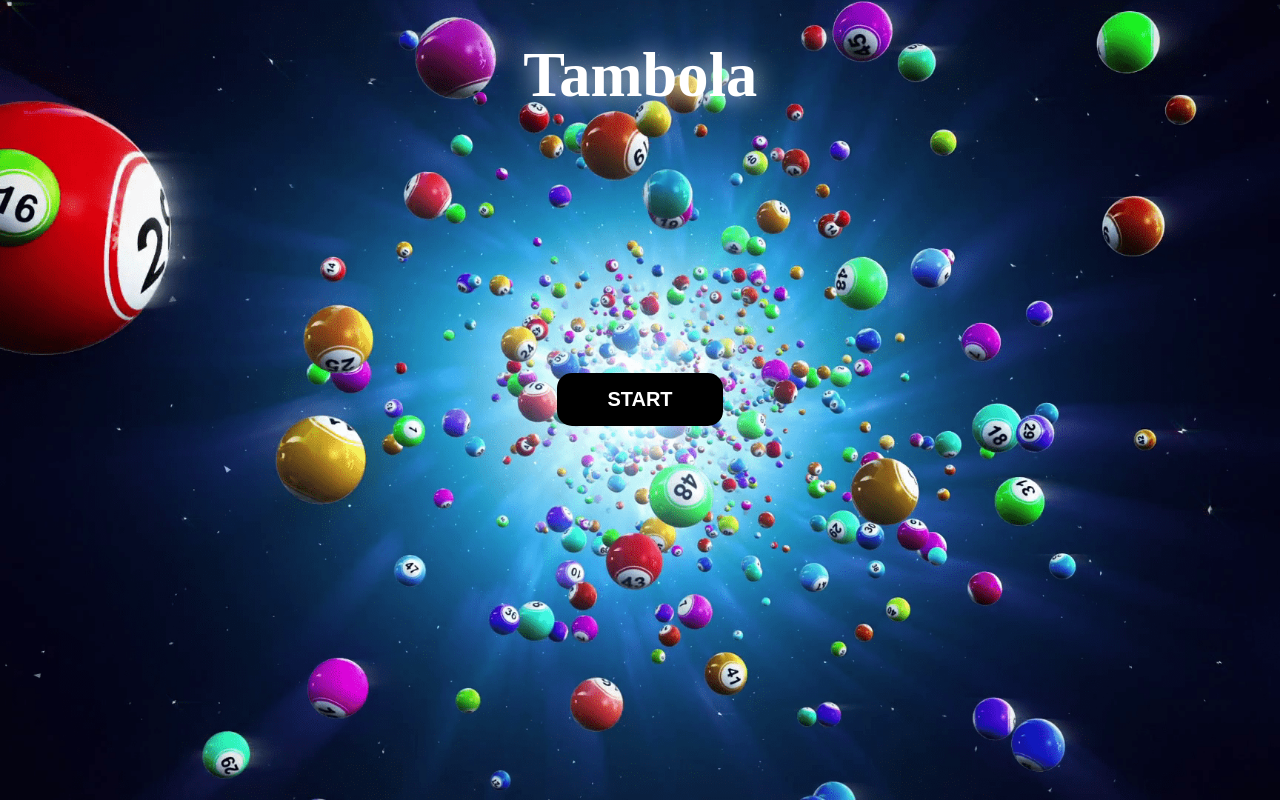
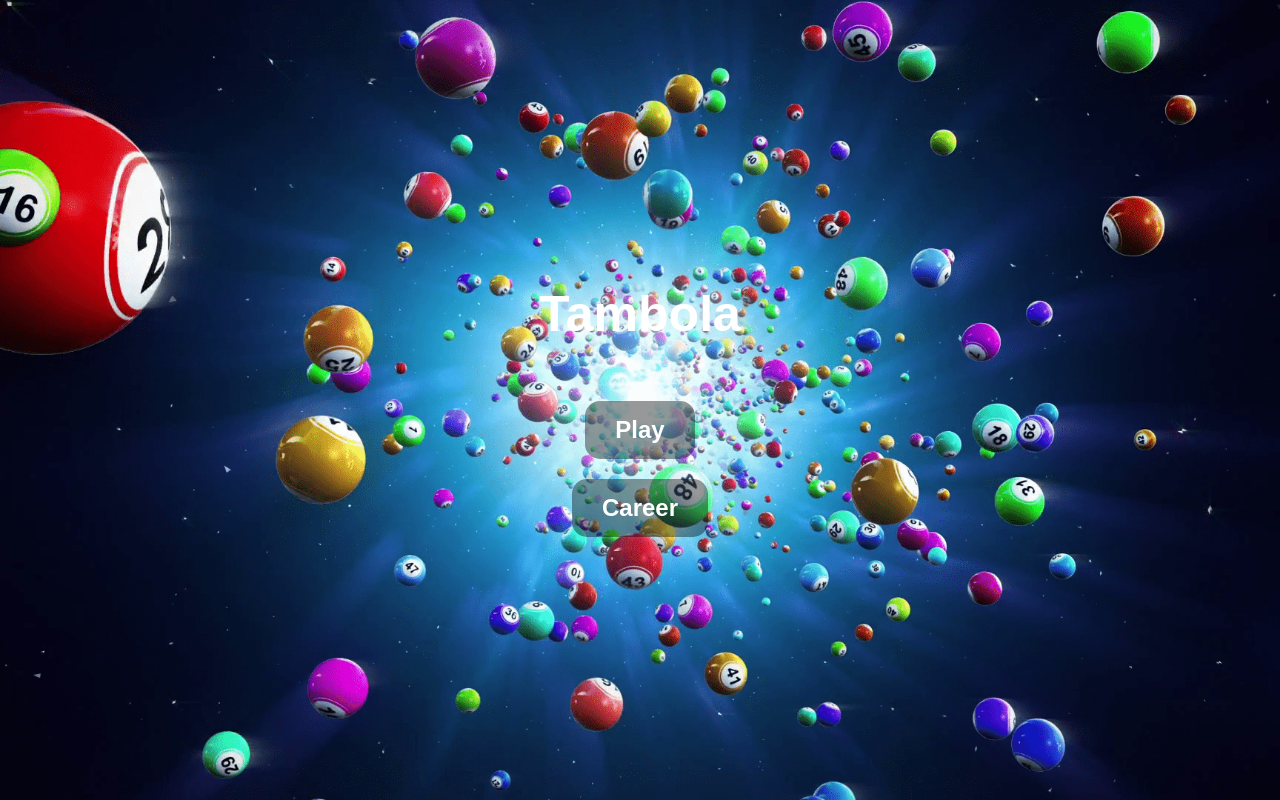
Before and after one commit to infmapi/tambola.github.io, a plain HTML site: page index.html in a window 1280 px wide. Drawn offline with Linux system fonts and the light colour scheme.

Commit message:
Update index.html

```diff
--- a/index.html
+++ b/index.html
@@ -3,95 +3,83 @@
 <head>
     <meta charset="UTF-8">
     <meta name="viewport" content="width=device-width, initial-scale=1.0">
-    <title>Game Website</title>
+    <title>Tambola Game</title>
     <style>
-        /* Set the background image */
+        /* General body styling */
         body {
             margin: 0;
             padding: 0;
             background-image: url('Indexbg.png');
             background-size: cover;
             background-position: center;
+            display: flex;
+            flex-direction: column;
+            align-items: center;
+            justify-content: center;
             height: 100vh;
-            display: flex;
-            justify-content: center;
-            align-items: center;
-            flex-direction: column;
-            text-align: center;
+            font-family: Arial, sans-serif;
         }
 
         /* Title styling */
-        .title {
-            font-size: 60px;
+        h1 {
             color: white;
-            font-weight: bold;
-            text-shadow: 0 0 20px rgba(255, 255, 255, 0.7); /* Initial glow effect */
-            animation: glowAndPulse 3s infinite; /* Infinite glow and pulse animation */
+            font-size: 48px;
+            text-shadow: 0 0 20px rgba(255, 255, 255, 0.8);
+            animation: growShrink 3s infinite;
+            margin-bottom: 50px;
         }
 
-        /* Pulse and glow animation for the title */
-        @keyframes glowAndPulse {
+        @keyframes growShrink {
             0%, 100% {
                 transform: scale(1);
-                text-shadow: 0 0 20px rgba(255, 255, 255, 0.7);
             }
             50% {
                 transform: scale(1.1);
-                text-shadow: 0 0 30px rgba(255, 255, 255, 1);
             }
         }
 
-        /* Center the button and add initial hidden state */
-            .container {
-        display: flex;
-        justify-content: center;
-        align-items: center;
-        height: 100%;
-        opacity: 0;  /* Start hidden */
-        margin-top: -150px; /* Move the button up by 50px */
-    }
-
         /* Button styling */
-        .start-button {
-            padding: 15px 50px; /* Increased padding for a wider button */
-            background-color: black;
+        .button {
+            background: rgba(0, 0, 0, 0.4); /* Slight black tint with glassmorphism effect */
             color: white;
-            font-size: 20px;
+            font-size: 24px;
             font-weight: bold;
             border: none;
             border-radius: 15px;
             cursor: pointer;
-            transition: box-shadow 0.3s ease;
+            padding: 15px 30px;
+            margin: 10px;
+            transition: box-shadow 0.3s ease, transform 0.3s;
+            text-align: center;
         }
 
-        /* Hover effect with more glow */
-        .start-button:hover {
-            box-shadow: 0 0 30px 15px rgba(255, 255, 255, 0.9); /* Increased glow effect */
-        }
-
-        /* Load-in animation */
-        @keyframes fadeIn {
-            to {
-                opacity: 1;
-            }
+        /* Glow effect on hover */
+        .button:hover {
+            box-shadow: 0 0 20px 10px rgba(255, 255, 255, 0.7);
+            transform: translateY(-5px);
         }
     </style>
 </head>
 <body>
-    <!-- Title -->
-    <h1 class="title">Tambola</h1>
+    <!-- Game title -->
+    <h1>Tambola</h1>
 
-    <div class="container">
-        <button class="start-button" onclick="window.location.href='game.html'">START</button>
-    </div>
+    <!-- Play button -->
+    <button id="playButton" class="button">Play</button>
+
+    <!-- Career button -->
+    <button id="careerButton" class="button">Career</button>
 
     <script>
-        // Wait 1 second after page load, then start the fade-in animation
-        window.onload = function() {
-            setTimeout(function() {
-                document.querySelector('.container').style.animation = 'fadeIn 1s forwards';
-            }, 1000);
-        };
+        // Event listener for the Play button
+        document.getElementById('playButton').addEventListener('click', () => {
+            window.location.href = 'game.html'; // Redirect to game.html
+        });
+
+        // Event listener for the Career button
+        document.getElementById('careerButton').addEventListener('click', () => {
+            window.location.href = 'career.html'; // Redirect to career.html
+        });
     </script>
 </body>
 </html>
```
